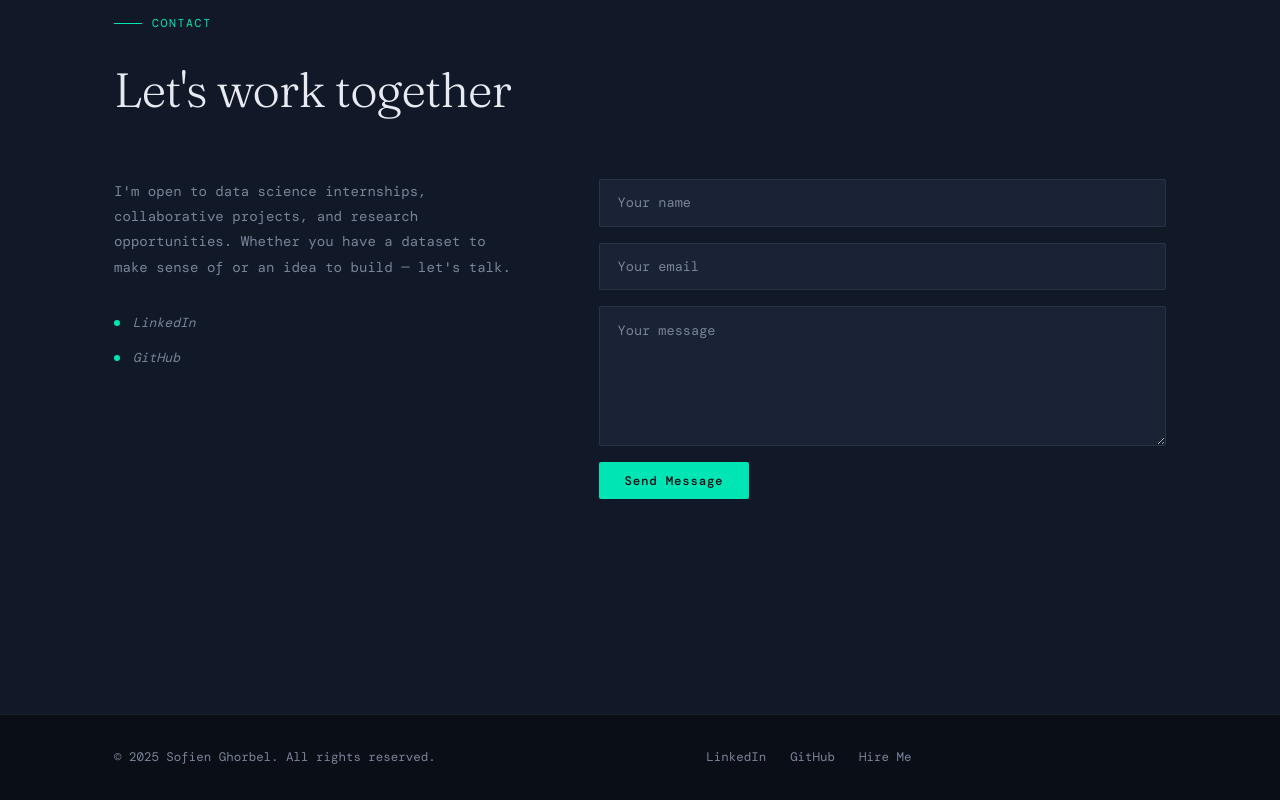
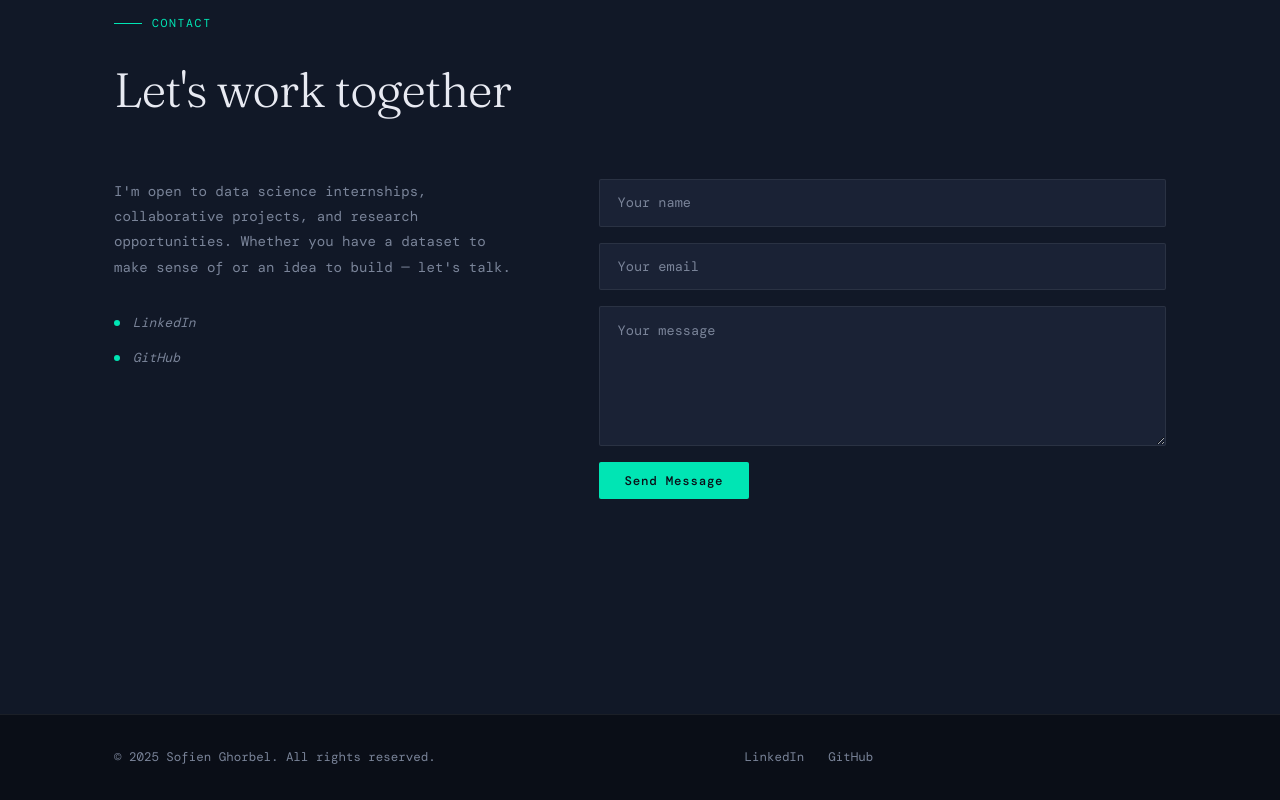
Before and after one commit to sofien023/sofien023.github.io, a plain HTML site: page index.html in a window 1280 px wide. Shown: the part 5092-5892 px from the top of the page. Drawn offline with nearby package versions, Linux system fonts and the light colour scheme; a web font is replaced by a local one.

Commit message:
Comment out 'Hire Me' link in footer
Comment out the 'Hire Me' link in the footer.

```diff
--- a/index.html
+++ b/index.html
@@ -387,7 +387,7 @@
       <nav class="footer-links" aria-label="Footer navigation">
         <a href="https://www.linkedin.com/in/sofien-ghorbel" target="_blank" rel="noopener noreferrer">LinkedIn</a>
         <a href="https://github.com/sofien023"               target="_blank" rel="noopener noreferrer">GitHub</a>
-        <a href="#hire" data-i18n="nav.hire">Hire Me</a>
+    <!--    <a href="#hire" data-i18n="nav.hire">Hire Me</a>-->
       </nav>
     </div>
   </footer>
```
